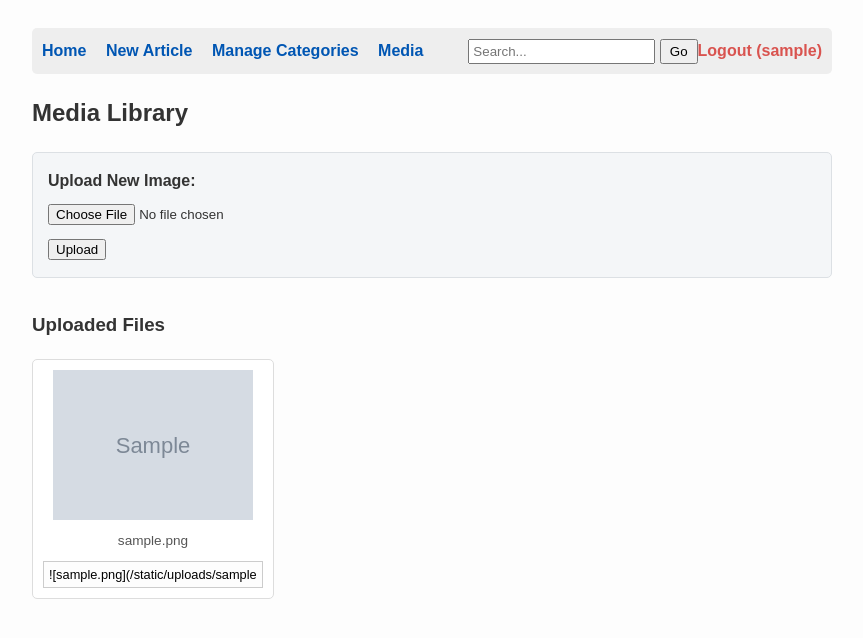
After one commit to Andrew3378o/course-work-2course-2semester, a Flask app: page /media in a window 1280 px wide. The commit adds this page. Shown: the top 638 px of the page, without its empty margins (208-1071 px from the left). Run offline with Flask 3, Linux system fonts and the light colour scheme; the visitor is signed in with stand-in values (Sample User, id 1); tables that the repository leaves empty hold one stand-in row (values such as "Sample post"); grey boxes marked "Sample" are stand-in pictures.

Commit message:
feat: implement media library and file uploads

```diff
--- a/app.py
+++ b/app.py
@@ -1,10 +1,12 @@
 import os
 import re
+import uuid
 from flask import Flask, render_template, abort, request, redirect, url_for, flash, session
 from dotenv import load_dotenv
 from db import get_db_connection
 import markdown2
 from werkzeug.security import generate_password_hash, check_password_hash
+from werkzeug.utils import secure_filename
 from functools import wraps
 
 basedir = os.path.abspath(os.path.dirname(__file__))
@@ -13,6 +15,13 @@ load_dotenv(env_path, override=True)
 
 app = Flask(__name__)
 app.secret_key = os.environ.get('SECRET_KEY', 'default-secret-key')
+
+app.config['UPLOAD_FOLDER'] = os.path.join(basedir, 'static', 'uploads')
+os.makedirs(app.config['UPLOAD_FOLDER'], exist_ok=True)
+ALLOWED_EXTENSIONS = {'png', 'jpg', 'jpeg', 'gif', 'webp'}
+
+def allowed_file(filename):
+    return '.' in filename and filename.rsplit('.', 1)[1].lower() in ALLOWED_EXTENSIONS
 
 def login_required(f):
     @wraps(f)
@@ -356,7 +365,7 @@ def article_history(article_id):
         cursor = conn.cursor(dictionary=True)
         try:
             cursor.execute("SELECT id, title FROM articles WHERE id = %s", (article_id,))
-            article = article = cursor.fetchone()
+            article = cursor.fetchone()
 
             if article:
                 cursor.execute("""
@@ -504,5 +513,57 @@ def delete_category(id):
             conn.close()
     return redirect(url_for('manage_categories'))
 
+@app.route('/media', methods=['GET', 'POST'])
+@login_required
+def media_library():
+    conn = get_db_connection()
+    if request.method == 'POST':
+        if 'file' not in request.files:
+            flash('No file part', 'error')
+            return redirect(request.url)
+        file = request.files['file']
+        if file.filename == '':
+            flash('No selected file', 'error')
+            return redirect(request.url)
+
+        if file and allowed_file(file.filename):
+            filename = secure_filename(file.filename)
+
+            if not filename:
+                ext = file.filename.rsplit('.', 1)[1].lower()
+                filename = f"image_{uuid.uuid4().hex[:8]}.{ext}"
+
+            file_path = os.path.join(app.config['UPLOAD_FOLDER'], filename)
+            file.save(file_path)
+
+            if conn:
+                cursor = conn.cursor()
+                try:
+                    cursor.execute("INSERT INTO media (filename) VALUES (%s)", (filename,))
+                    conn.commit()
+                    flash('File uploaded successfully!', 'success')
+                except Exception as e:
+                    flash(f'Insert Error: {str(e)}', 'error')
+                finally:
+                    cursor.close()
+            return redirect(url_for('media_library'))
+        else:
+            flash('Invalid file type.', 'error')
+            return redirect(url_for('media_library'))
+
+    media_files = []
+    if conn:
+        cursor = conn.cursor(dictionary=True)
+        try:
+            cursor.execute("SELECT * FROM media ORDER BY id DESC")
+            media_files = cursor.fetchall()
+        except Exception as e:
+            flash(f'Select Error: {str(e)}', 'error')
+        finally:
+            cursor.close()
+            conn.close()
+
+    return render_template('media.html', media_files=media_files)
+
 if __name__ == '__main__':
     app.run(debug=True)
--- a/templates/base.html
+++ b/templates/base.html
@@ -12,6 +12,7 @@
             {% if session.get('user_id') %}
                 <a href="{{ url_for('create_article') }}">New Article</a>
                 <a href="{{ url_for('manage_categories') }}">Manage Categories</a>
+                <a href="{{ url_for('media_library') }}">Media</a>
                 <a href="{{ url_for('logout') }}" style="color: #d9534f; float: right; margin-right: 0;">Logout ({{ session.get('username') }})</a>
             {% else %}
                 <a href="{{ url_for('login') }}">Login</a>
--- /dev/null
+++ b/templates/media.html
@@ -0,0 +1,30 @@
+{% extends "base.html" %}
+
+{% block title %}Media Library - Thematic Wiki{% endblock %}
+
+{% block content %}
+    <h2>Media Library</h2>
+
+    <form action="{{ url_for('media_library') }}" method="POST" enctype="multipart/form-data" style="margin-bottom: 2em; background: #f4f6f8; padding: 15px; border-radius: 5px; border: 1px solid #dce0e4;">
+        <div style="margin-bottom: 10px;">
+            <label for="file" style="font-weight: bold;">Upload New Image:</label><br>
+            <input type="file" id="file" name="file" required style="margin-top: 10px;">
+        </div>
+        <button type="submit">Upload</button>
+    </form>
+
+    <h3>Uploaded Files</h3>
+    {% if media_files %}
+        <div style="display: flex; flex-wrap: wrap; gap: 20px;">
+        {% for media in media_files %}
+            <div style="border: 1px solid #ddd; padding: 10px; border-radius: 5px; width: 220px; text-align: center; background: #fff;">
+                <img src="{{ url_for('static', filename='uploads/' + media.filename) }}" alt="{{ media.filename }}" style="max-width: 100%; max-height: 150px; display: block; margin: 0 auto 10px; object-fit: contain;">
+                <p style="font-size: 0.85em; overflow-wrap: break-word; margin: 0 0 10px; color: #555;">{{ media.filename }}</p>
+                <input type="text" value="![{{ media.filename }}](/static/uploads/{{ media.filename }})" readonly style="width: 100%; font-size: 0.8em; padding: 5px; box-sizing: border-box; background: #fdfdfd; border: 1px solid #ccc; cursor: pointer;" onclick="this.select();">
+            </div>
+        {% endfor %}
+        </div>
+    {% else %}
+        <p>No media files uploaded yet.</p>
+    {% endif %}
+{% endblock %}
```
Also changed, not shown: scheme.sql (+8 -0 lines).
